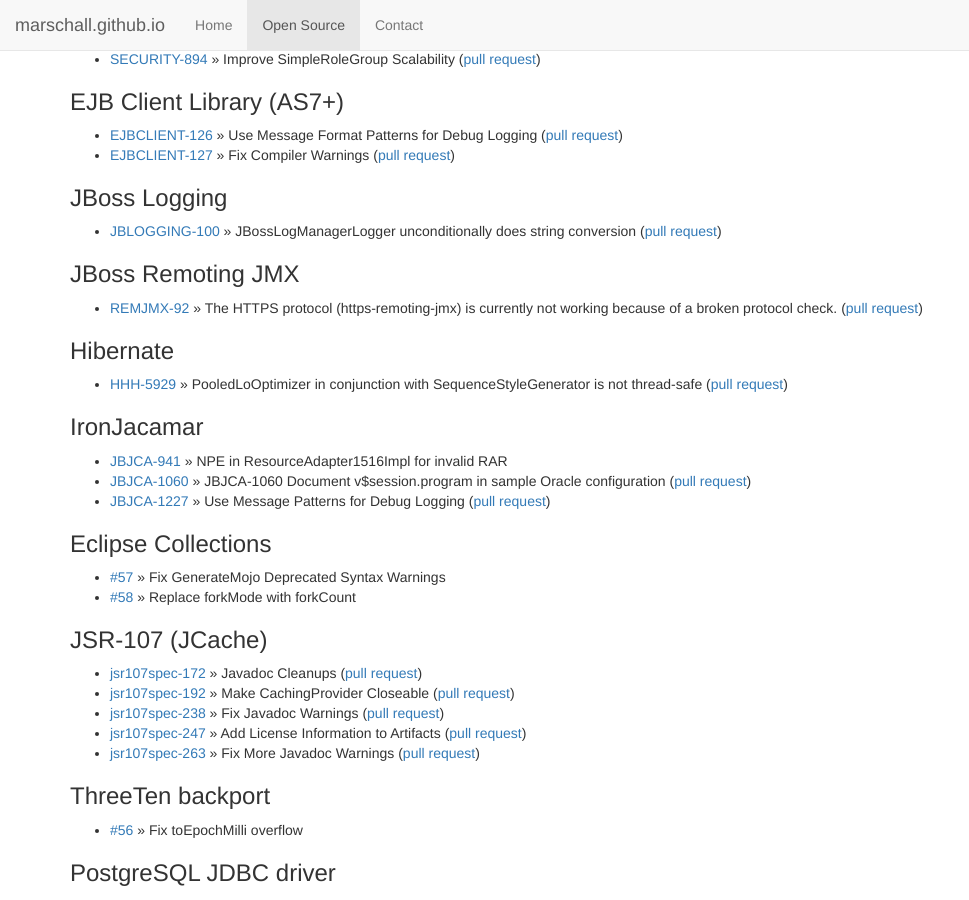
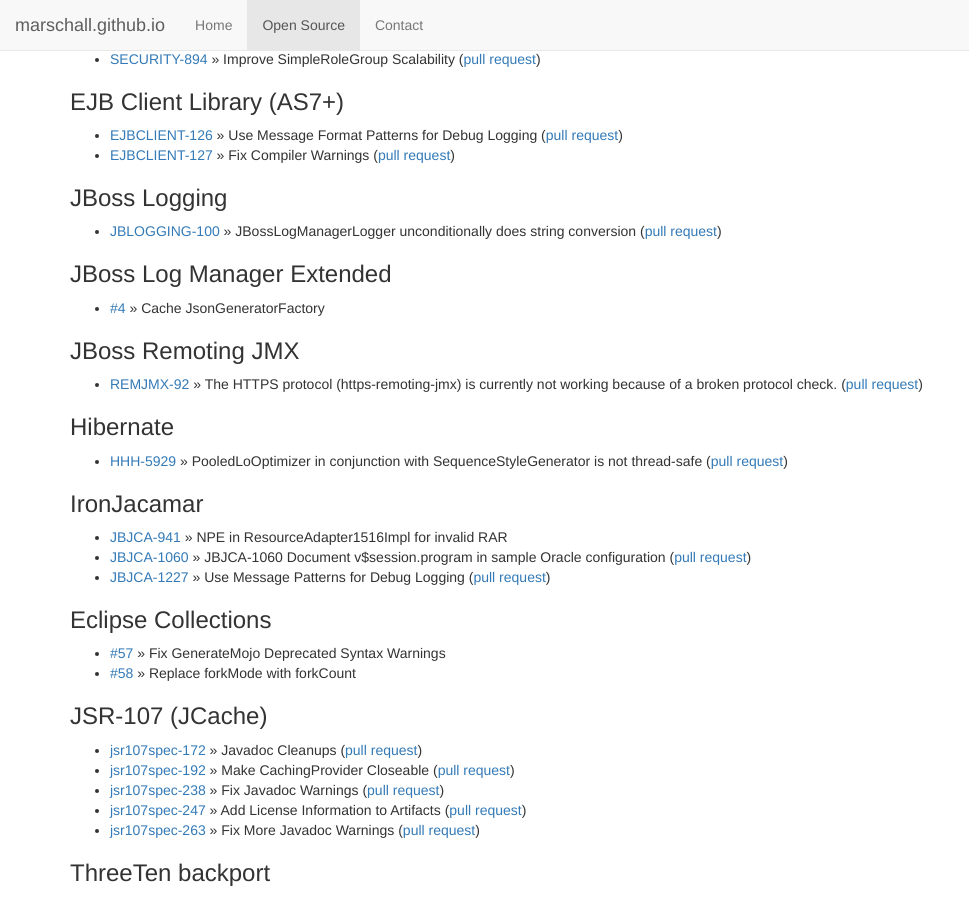
Before and after one commit to marschall/marschall.github.com, a Jekyll site: the page built from open-source.html, in a window 1280 px wide and 900 px high, scrolled down 2666 px. Shown: the whole window, without its empty margins (0-969 px from the left). Built offline with Jekyll 4.4.1, drawn with Linux system fonts in a browser that asks for light colours.

Commit message:
add jboss log manager ext

```diff
--- a/open-source.html
+++ b/open-source.html
@@ -177,6 +177,10 @@
 <!--
   <li><a href="https://issues.jboss.org/browse/JBLOGGING-92">JBLOGGING-92</a> &raquo; Add support for Equinox ExtendedLogService (<a href="https://github.com/jboss-logging/jboss-logging/pull/5">pull request</a>)</li>
 -->
+</ul>
+<h3>JBoss Log Manager Extended</h3>
+<ul>
+  <li><a href="https://github.com/jamezp/jboss-logmanager-ext/pull/4">#4</a> &raquo; Cache JsonGeneratorFactory</li>
 </ul>
 
 <h3>JBoss Remoting JMX</h3>
```
